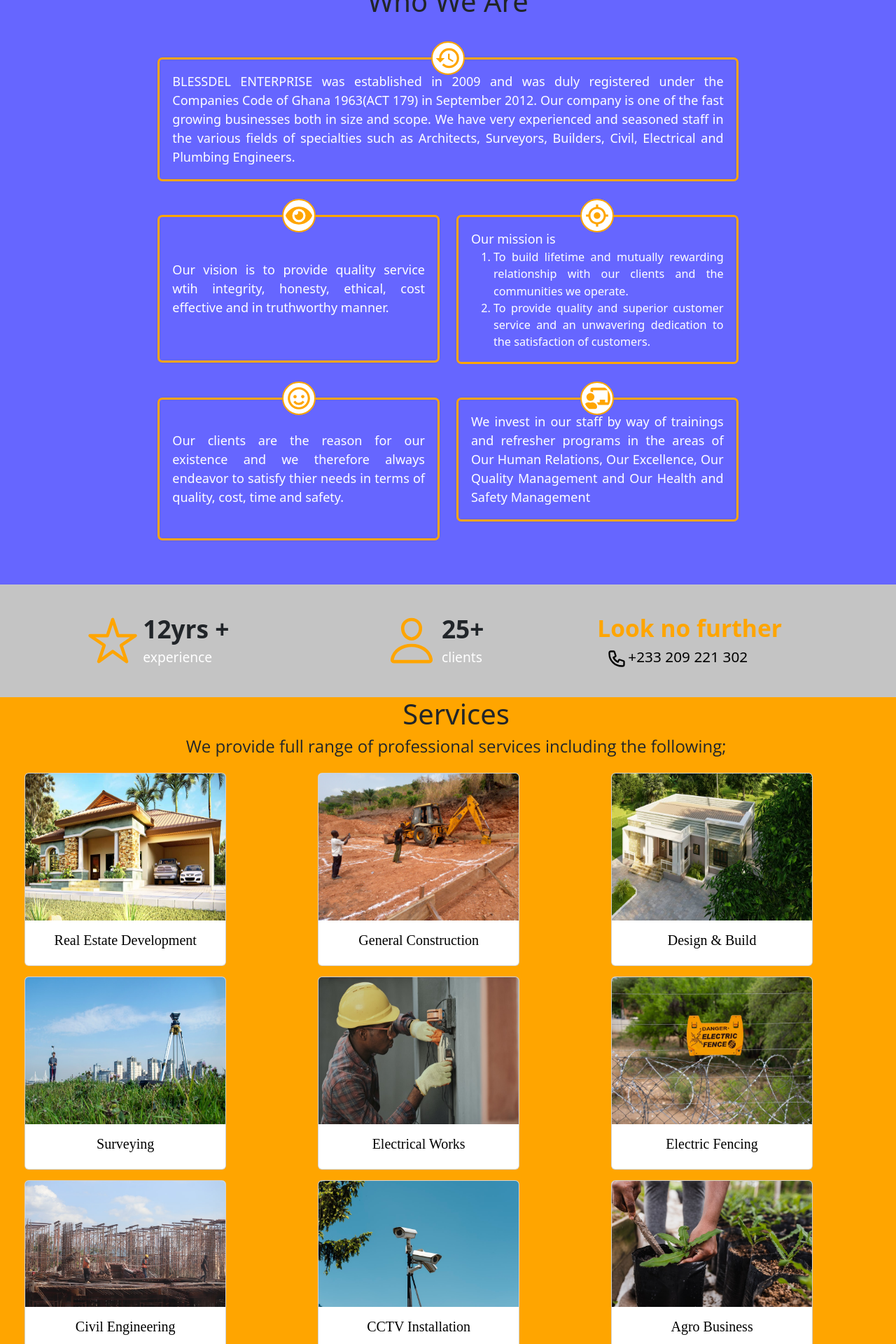
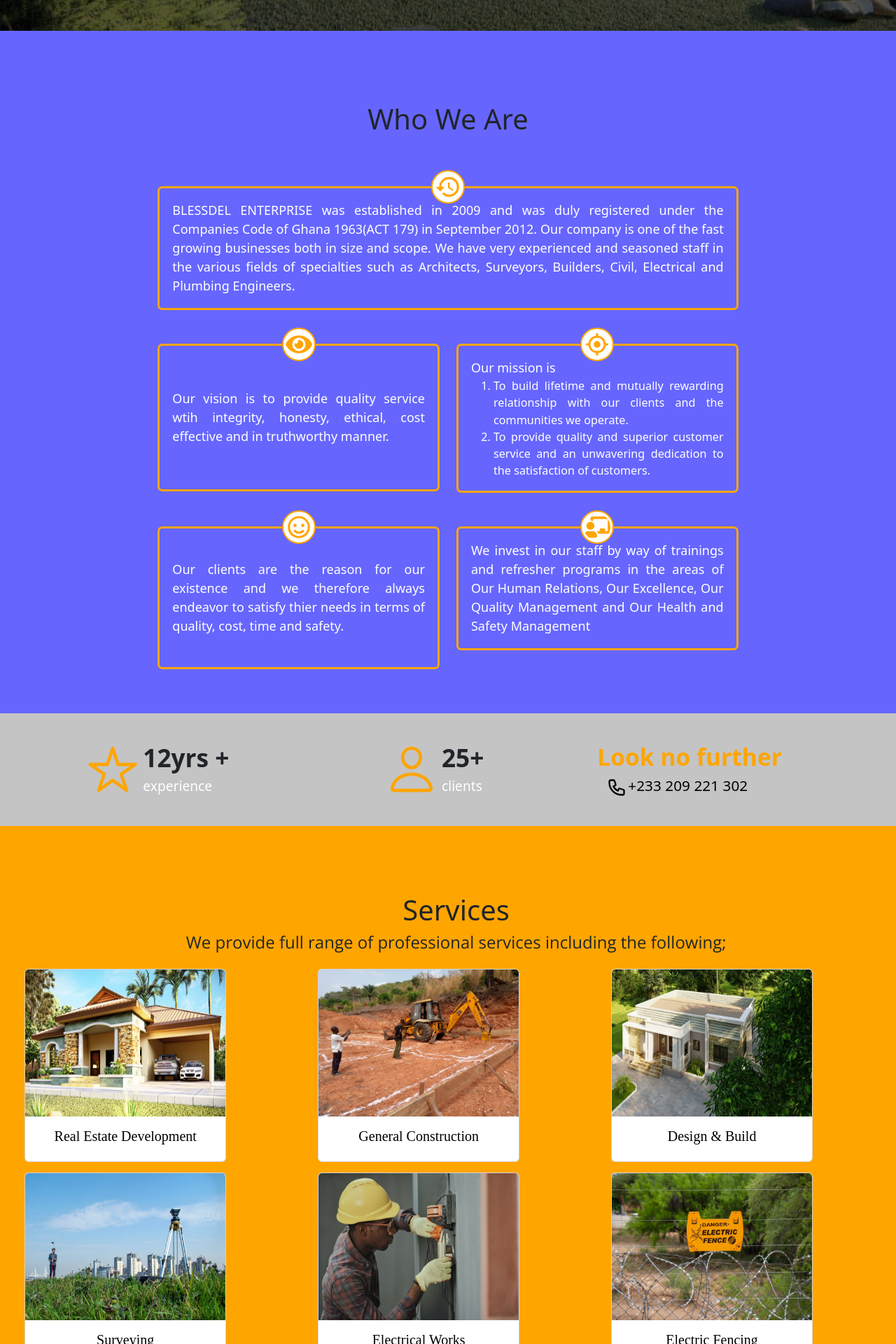
Before and after one commit to flosatechnologies/blessdel, a React (Create React App) app: page / in a window 1280 px wide. Shown: the part 700-2620 px from the top of the page at 70% size. Built offline with nearby package versions, Linux system fonts and the light colour scheme.

Commit message:
NavBar Fixed

```diff
--- a/src/components/Navbar/Navbar.js
+++ b/src/components/Navbar/Navbar.js
@@ -33,7 +33,7 @@
       //           </Navbar.Collapse>
 
       <div id="home" className="pt-5 mr-20px">
-        <Navbar bg="danger" expand="lg" fixed="top">
+        <Navbar bg="danger" expand="md" className="navbar fixed-top">
           <Container>
             <Navbar.Brand href="#home">
               <img
--- a/src/css/home.css
+++ b/src/css/home.css
@@ -6,7 +6,7 @@
 } */
 
 .image-fluid {
-  height: 75vh;
+  height: 87vh;
   width: 100%;
   object-fit: cover;
   position: relative;
--- a/src/pages/projects.js
+++ b/src/pages/projects.js
@@ -14,8 +14,8 @@
 
 function Projects() {
   return (
-    <div id="projects">
-      <div className="bg-primary text-dark text-center p-3">
+    <div id="projects" className="pt-4">
+      <div className="bg-primary text-light text-center  p-5">
         <h1>Projects</h1>
       </div>
       <div className="Container">
--- a/src/pages/services.js
+++ b/src/pages/services.js
@@ -14,9 +14,9 @@
 export default class Services extends Component {
   render() {
     return (
-      <div id="services">
+      <div id="services" className="pt-5" style={{ backgroundColor: "orange" }}>
         <div
-          className="container-fluid"
+          className="container-fluid pt-5"
           style={{ backgroundColor: "orange", paddingLeft: "2.2rem" }}
         >
           <Row className="first">
--- a/src/pages/whoweare.js
+++ b/src/pages/whoweare.js
@@ -10,15 +10,18 @@
 class WhoWeAre extends Component {
   render() {
     return (
-      <Container fluid={true} className="mainBox-WhoWeAreSection">
+      <Container fluid={true} className="mainBox-WhoWeAreSection  ">
         <Row className="firstSubBox-WhoWeAreSection ">
           <Col lg={{ span: 8, offset: 2 }}>
             <Row>
-              <Col id="whoweare" className="sectionHeaderText-WhoWeAreSection">
-                <h1>Who We Are</h1>
+              <Col
+                id="whoweare"
+                className="sectionHeaderText-WhoWeAreSection pt-5"
+              >
+                <h1 className="pt-4">Who We Are</h1>
               </Col>
             </Row>
-            <Row>
+            <Row className="pt-3">
               <Col xxl={12} xl={12} lg={12} md={12} sm={12} xs={12}>
                 <Col className="ourHistoryIconContainer-WhoWeAreSection">
                   <MdHistory
```
